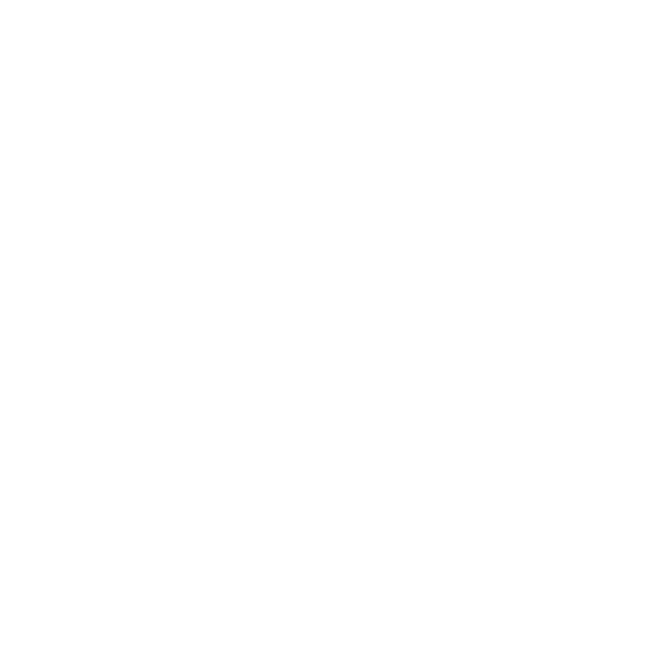
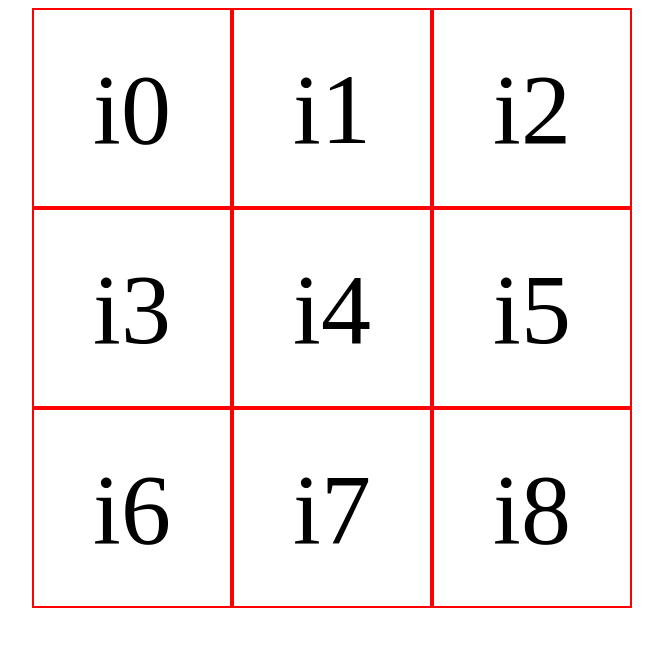
Before and after one commit to c-montgomery/Tic-Tac-Toe, a plain HTML site: page index.html in a window 1280 px wide. Shown: the whole page, without its empty margins (308-971 px from the left). Drawn offline with Linux system fonts and the light colour scheme.

Commit message:
added Gameboard module and player factory function

```diff
--- a/Tic-Tac-Toe.js
+++ b/Tic-Tac-Toe.js
@@ -1,3 +1,44 @@
-const Gameboard = {
-    board: [0,1,2,3,4,5,6,7,8]
+const Gameboard = (() =>{
+    const main = document.querySelector('main')
+    const board = ['','','','','','','','',''];
+    const markSquare = function (e){
+        console.log(e)
+        let boardArray = document.querySelectorAll('div')
+        // e.target.innerText = current.marking
+    }
+    const createBoxes = () => {
+        let count = 0
+        board.forEach((box)=>{
+            let square = document.createElement('div');
+            square.addEventListener('click', Gameboard.markSquare)
+            square.textContent = `i${count}`;
+            square.style.lineHeight = '200px'
+            square.style.fontSize = '100px';
+            square.index = count;
+            Gameboard.board[count] = square
+            main.appendChild(square)
+            count++
+
+        })
+    };
+    return{
+        board,
+        markSquare,
+        createBoxes,
+    }
+})()
+
+
+const Player = (playerName, symbol)=>{
+    // const currentTurn = Play.turn
+    const marking = symbol;
+    const name = playerName;
+    return {name, marking}
 }
+
+
+const player1 = Player('jeff', 'O')
+const player2 = Player('Gary', 'X')
+Gameboard.createBoxes()
+console.log(Player.currentPlayer)
+console.log(Gameboard.board[1])
--- a/index.html
+++ b/index.html
@@ -10,15 +10,7 @@
     </head>
     <body>
         <main id='board'>
-            <div></div>
-            <div></div>
-            <div></div>
-            <div></div>
-            <div></div>
-            <div></div>
-            <div></div>
-            <div></div>
-            <div></div>
+
         </main>
 
         <script src="Tic-Tac-Toe.js"></script>
--- a/style.css
+++ b/style.css
@@ -0,0 +1,12 @@
+main{
+    display: grid;
+    grid-template-columns: repeat(3, 200px);
+    grid-template-rows: repeat(3, 200px);
+    justify-content: center;
+
+}
+div{
+    border: 2px red solid;
+    text-align: center;
+    vertical-align: middle;
+}
```
